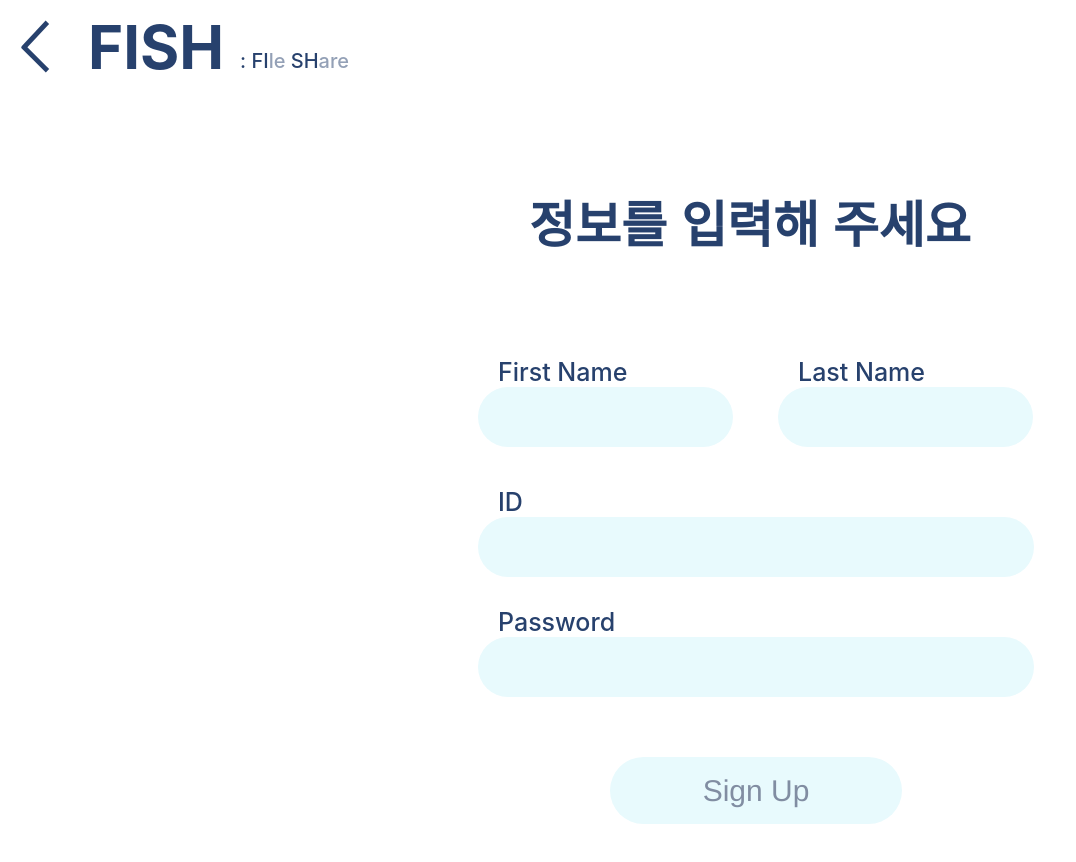
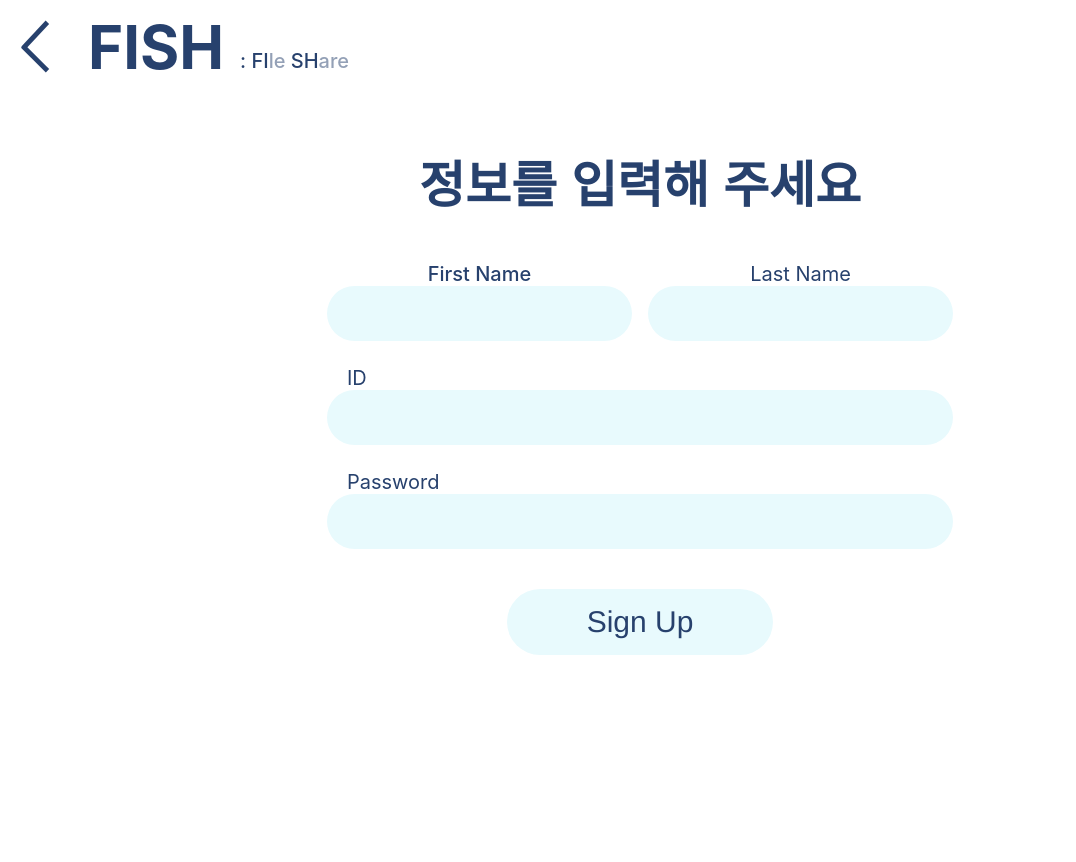
Before and after one commit to ye-one222/fish, a React (Create React App) app in the folder front-end/: page /signup in a window 1280 px wide. Shown: the top 862 px of the page, without its empty margins (0-1076 px from the left). After the commit the page ends 800 px from the top, so only its background shows below. Built offline with nearby package versions, Linux system fonts and the light colour scheme.

Commit message:
login, signup 페이지 ui 2차 수정

```diff
--- a/front-end/src/app/login.tsx
+++ b/front-end/src/app/login.tsx
@@ -33,8 +33,8 @@ export const LoginPage:React.FC=()=>{
                         Log In
                     </button>
                 </form>
-                <Link to="/signup">
-                    <div className="mt-8 [font-family:'Inter-Regular',Helvetica] font-normal text-[#27416d] text-[18px] text-center tracking-[0] leading-[normal]">
+                <Link to="/signup" className="mt-8">
+                    <div className="[font-family:'Inter-Regular',Helvetica] font-normal text-[#27416d] text-[18px] text-center tracking-[0] leading-[normal]">
                         회원가입
                     </div>
                 </Link>
--- a/front-end/src/app/signup.tsx
+++ b/front-end/src/app/signup.tsx
@@ -3,50 +3,56 @@ import { BackToMain } from '../interface/back.tsx'
 
 export const SignupPage:React.FC=()=>{
     return (
-        <div className="bg-white flex flex-row justify-center w-full">
-            <div className="bg-white overflow-hidden w-[1512px] h-[982px] relative">
+        //<div className="bg-white flex flex-row justify-center w-full">
+            <div className="bg-white h-full flex flex-col items-center justify-center">
                 {/* title */}
-                <div className="absolute h-[85px] top-[185px] left-[529px] [font-family:'Inter-SemiBold',Helvetica] font-semibold text-[#27416d] text-[50px] text-center tracking-[0] leading-[normal]">
+                <div className="mb-[10px] flex items-center [font-family:'Inter-SemiBold',Helvetica] font-semibold text-[#27416d] text-[50px] text-center tracking-[0] leading-[normal]">
                     정보를 입력해 주세요
                 </div>
 
                 {/* signup form */}
-                <form className="absolute w-[556px] h-[210px] top-[357px] left-[478px]">
+                <form className="flex flex-col items-center justify-center">
+                    <div className="flex flex-row">
                         {/* first name */}
-                    <div className="absolute w-[230px] h-[60px] top-0 left-[20px] font-medium text-[25px] [font-family:'Inter',Helvetica] text-[#27416d] tracking-[0] leading-[normal]">First Name</div>
+                        <div className="flex flex-col items-center">
+                            <div className="mt-[35px] mr-2 font-medium text-[20px] [font-family:'Inter',Helvetica] text-[#27416d] tracking-[0] leading-[normal]">First Name</div>
                             <input
                                 required
                                 type="text"
-                        className="absolute w-[255px] h-[60px] top-[30px] left-0 [font-family:'Inter-Regular',Helvetica] font-normal text-[#818da2] text-[30px] tracking-[0] leading-[normal] bg-[#E8FAFD] rounded-[50px] p-6"
+                                className="mr-2 [font-family:'Inter-Regular',Helvetica] font-normal text-[#818da2] text-[20px] tracking-[0] leading-[normal] bg-[#E8FAFD] rounded-[50px] px-5 py-4"
                             />
+                        </div>
 
                         {/* last name */}
-                    <div className="absolute w-[230px] h-[60px] top-0 left-[320px] font-medium text-[25px] [font-family:'Inter',Helvetica] text-[#27416d] tracking-[0] leading-[normal]">Last Name</div>
+                        <div className="flex flex-col items-center">
+                            <div className="mt-[35px] ml-2 font-left text-[20px] [font-family:'Inter',Helvetica] text-[#27416d] tracking-[0] leading-[normal]">Last Name</div>
                             <input
                                 required
                                 type="text"
-                        className="absolute w-[255px] h-[60px] top-[30px] left-[300px] [font-family:'Inter-Regular',Helvetica] font-normal text-[#818da2] text-[30px] tracking-[0] leading-[normal] bg-[#E8FAFD] rounded-[50px] p-6"
+                                className="ml-2 [font-family:'Inter-Regular',Helvetica] font-normal text-[#818da2] text-[20px] tracking-[0] leading-[normal] bg-[#E8FAFD] rounded-[50px] px-5 py-4"
                             />
+                        </div>
+                    </div>
 
                     {/* ID - 중복 확인 필요*/}
-                    <div className="absolute w-[230px] h-[60px] top-[130px] left-[20px] font-medium text-[25px] [font-family:'Inter',Helvetica] text-[#27416d] tracking-[0] leading-[normal]">ID</div>
+                    <div className="w-full mt-[25px] ml-[40px] font-left text-[20px] [font-family:'Inter',Helvetica] text-[#27416d] tracking-[0] leading-[normal]">ID</div>
                     <input
                         required
                         type="text"
-                        className="absolute w-[556px] h-[60px] top-[160px] left-0 [font-family:'Inter-Regular',Helvetica] font-normal text-[#818da2] text-[30px] tracking-[0] leading-[normal] bg-[#E8FAFD] rounded-[50px] p-6"
+                        className="w-full [font-family:'Inter-Regular',Helvetica] font-normal text-[#818da2] text-[20px] tracking-[0] leading-[normal] bg-[#E8FAFD] rounded-[50px] px-5 py-4"
                     />
 
                     {/* PW */}
-                    <div className="absolute w-[230px] h-[60px] top-[250px] left-[20px] font-medium text-[25px] [font-family:'Inter',Helvetica] text-[#27416d] tracking-[0] leading-[normal]">Password</div>
+                    <div className="w-full mt-[25px] ml-[40px] font-left text-[20px] [font-family:'Inter',Helvetica] text-[#27416d] tracking-[0] leading-[normal]">Password</div>
                     <input
                         required
                         type="text"
-                        className="absolute w-[556px] h-[60px] top-[280px] left-0 [font-family:'Inter-Regular',Helvetica] font-normal text-[#818da2] text-[30px] tracking-[0] leading-[normal] bg-[#E8FAFD] rounded-[50px] p-6"
+                        className="w-full [font-family:'Inter-Regular',Helvetica] font-normal text-[#818da2] text-[20px] tracking-[0] leading-[normal] bg-[#E8FAFD] rounded-[50px] px-5 py-4"
                     />
 
                     <button
                         type="submit"
-                        className="absolute w-[292px] h-[67px] top-[400px] left-[132px] [font-family:'Inter-Medium',Helvetica] font-medium text-[#818da2] text-[30px] text-center tracking-[0] leading-[normal] bg-[#E8FAFD] rounded-[50px]"
+                        className="mt-[40px] [font-family:'Inter-Medium',Helvetica] font-medium text-[#27416d] text-[30px] text-center tracking-[0] leading-[normal] bg-[#E8FAFD] rounded-[50px] px-20 py-4"
                     >
                         Sign Up
                     </button>
@@ -56,6 +62,6 @@ export const SignupPage:React.FC=()=>{
                 {/* 좌측 상단 - 돌아가기 */}
                 <BackToMain />
             </div>
-        </div>
+        //</div>
     )
 }
```
Lines whose indentation alone changed are shown as unchanged.
